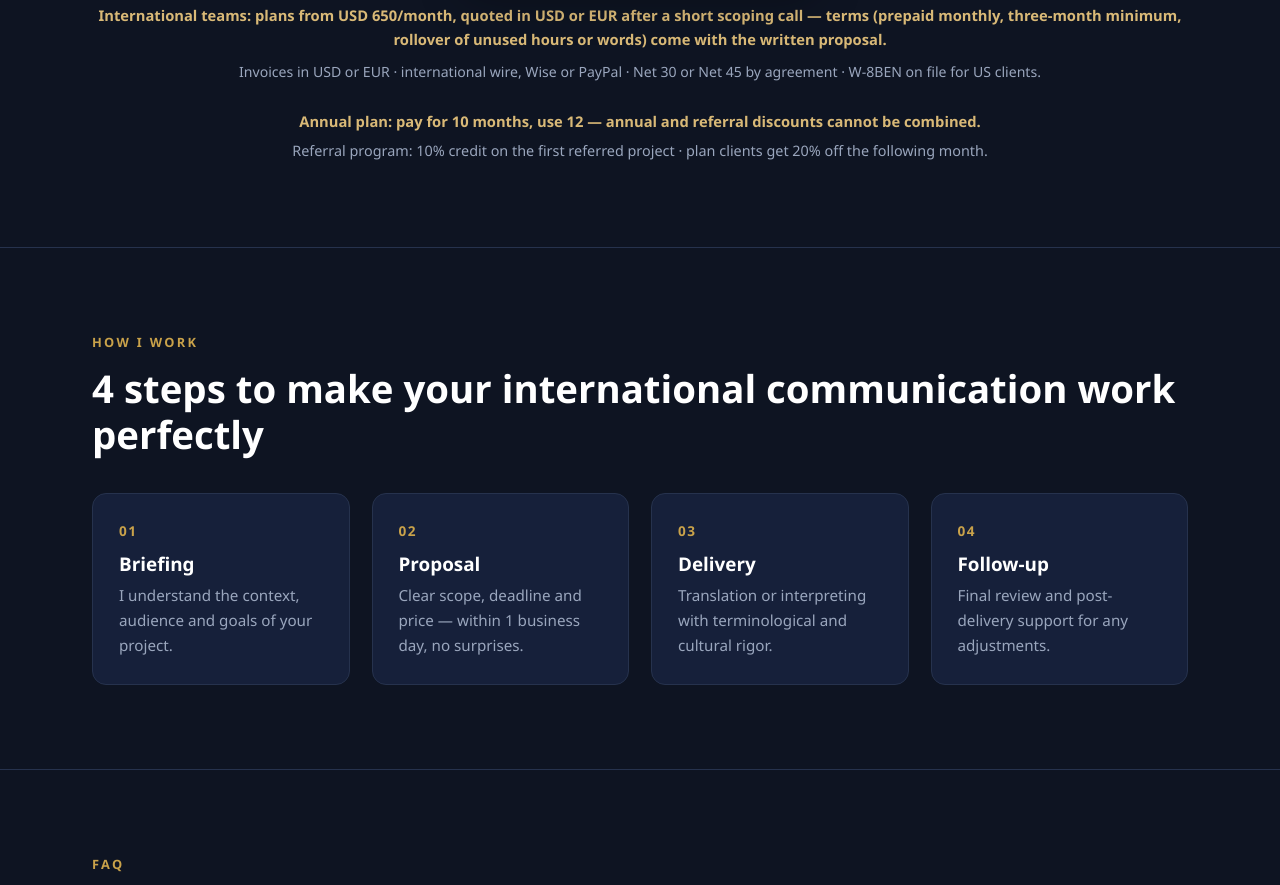
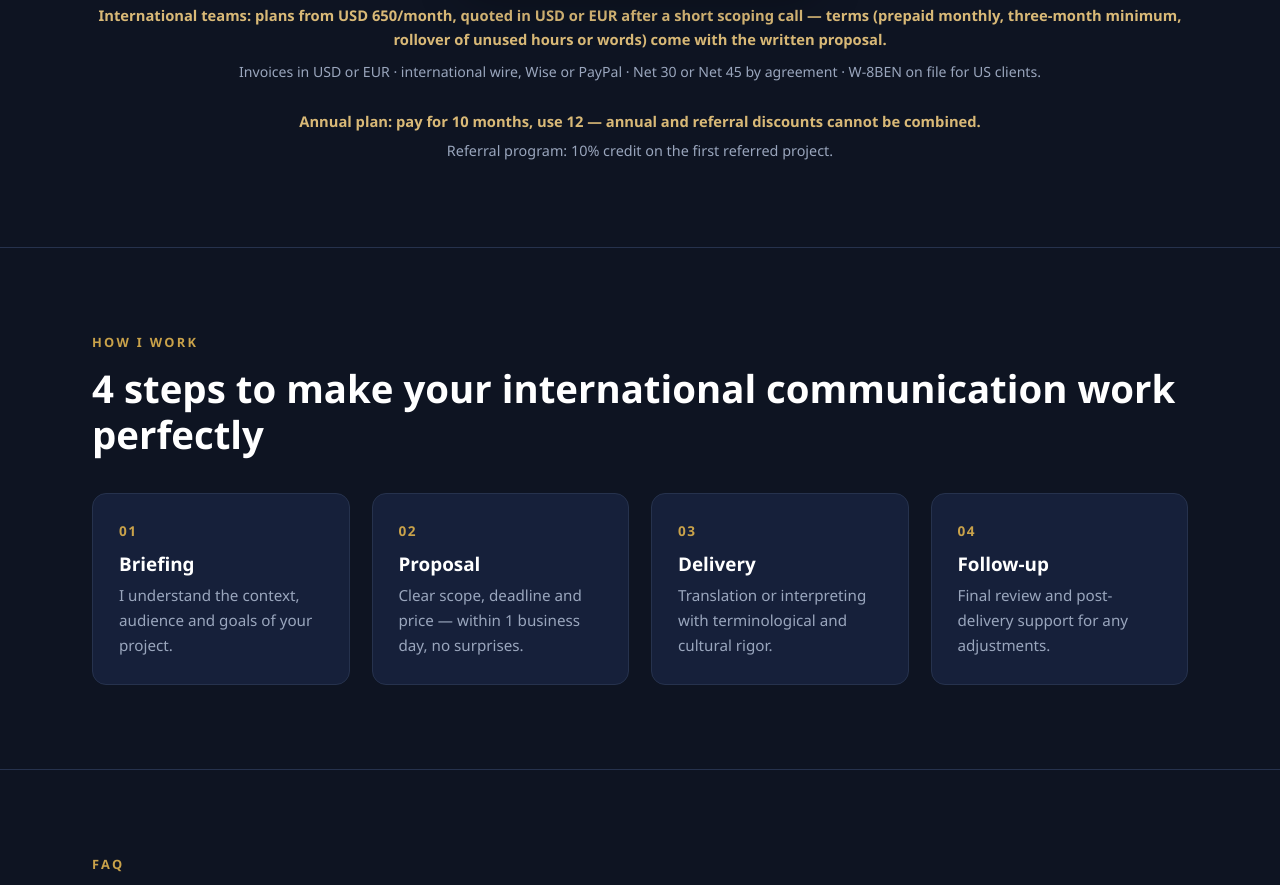
Before and after one commit to marcosmaleval-max/Maleval-Enterprise, a plain HTML site: page index-en.html in a window 1280 px wide. Shown: the part 6610-7495 px from the top of the page. Drawn offline with Linux system fonts and the light colour scheme.

Commit message:
Home EN: programa de indicação sem o "20% off the following month"
Decisão do Chairman (17/11, "já resolva tudo", sobre a recomendação
apresentada): desconto não é argumento para comprador corporativo
internacional. A regra continua na página de planos em português.

Co-Authored-By: Claude Fable 5.2 <noreply@anthropic.com>

```diff
--- a/index-en.html
+++ b/index-en.html
@@ -457,7 +457,7 @@ window.MV_LANG='en';
     <p class="center" style="margin-top:26px;color:var(--gold-soft);font-size:.92rem;font-weight:600">International teams: plans from USD 650/month, quoted in USD or EUR after a short scoping call — terms (prepaid monthly, three-month minimum, rollover of unused hours or words) come with the written proposal.</p>
     <p class="center" style="margin-top:8px;color:var(--muted);font-size:.88rem">Invoices in USD or EUR &middot; international wire, Wise or PayPal &middot; Net 30 or Net 45 by agreement &middot; W-8BEN on file for US clients.</p>
     <p class="center" style="margin-top:26px;color:var(--gold-soft);font-size:.92rem;font-weight:600">Annual plan: pay for 10 months, use 12 — annual and referral discounts cannot be combined.</p>
-    <p class="center" style="margin-top:6px;color:var(--muted);font-size:.9rem">Referral program: 10% credit on the first referred project · plan clients get 20% off the following month.</p>
+    <p class="center" style="margin-top:6px;color:var(--muted);font-size:.9rem">Referral program: 10% credit on the first referred project.</p>
   </div>
 </section>
 
```
